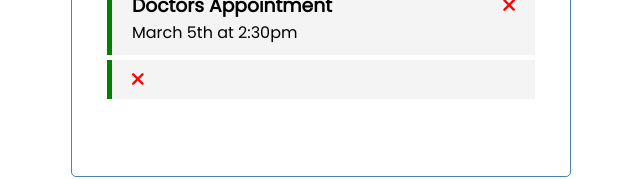
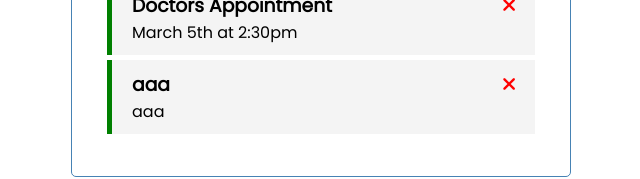
Before and after one commit to Anita-Liberatore/task-tracker-vuejs-fe, a Vue app: page / in a window 1280 px wide. Shown: the part 153-332 px from the top of the page, without its empty margins (319-959 px from the left). Built offline with nearby package versions, Linux system fonts and the light colour scheme; data requests are answered from the project's data file.

Commit message:
fix toggleReminder

```diff
--- a/db.json
+++ b/db.json
@@ -7,20 +7,10 @@
       "reminder": true
     },
     {
-      "0": {
-        "id": "1",
-        "text": "Doctors Appointment",
-        "day": "March 5th at 2:30pm",
-        "reminder": true
-      },
-      "1": {
-        "id": "3",
-        "text": "Food shopping",
-        "day": "March 7th at 2:00pm",
-        "reminder": false
-      },
-      "reminder": true,
-      "id": "3"
+      "id": 58,
+      "text": "aaa",
+      "day": "aaa",
+      "reminder": true
     }
   ]
 }
--- a/src/App.vue
+++ b/src/App.vue
@@ -65,7 +65,7 @@ export default {
 
     async toggleReminder(id) {
 
-      const taskToToggle = await this.fetchTasks(id)
+      const taskToToggle = await this.fetchTask(id)
 
       const updTask = {...taskToToggle, reminder: !taskToToggle.reminder}
 
```
